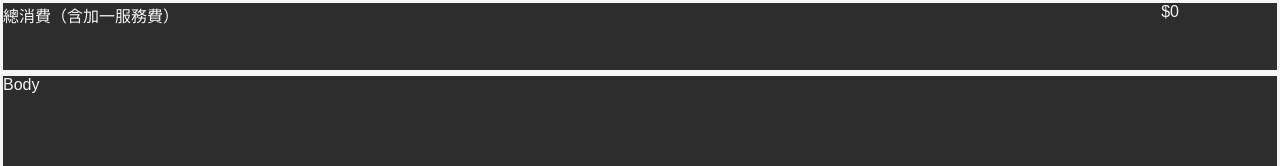
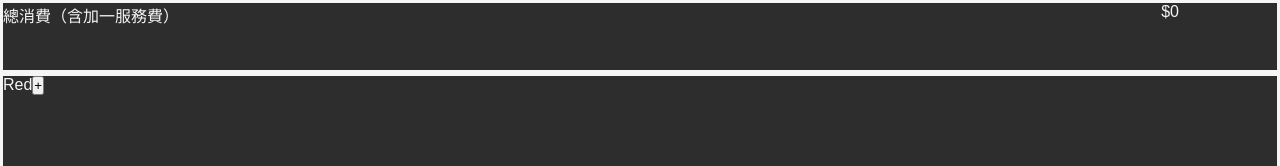
Before and after one commit to man7788/sushiro-calculator, a React (Vite) app in the folder calculator/: page / in a window 1280 px wide. Shown: the top 166 px of the page. Built offline with nearby package versions, Linux system fonts and the light colour scheme.

Commit message:
Add render Red

```diff
--- a/calculator/src/Components/Body.jsx
+++ b/calculator/src/Components/Body.jsx
@@ -1,7 +1,12 @@
 import styles from './Body.module.css';
+import Red from './Red';
 
 function Body() {
-  return <div className={styles.Body}>Body</div>;
+  return (
+    <div className={styles.Body}>
+      <Red />
+    </div>
+  );
 }
 
 export default Body;
```
